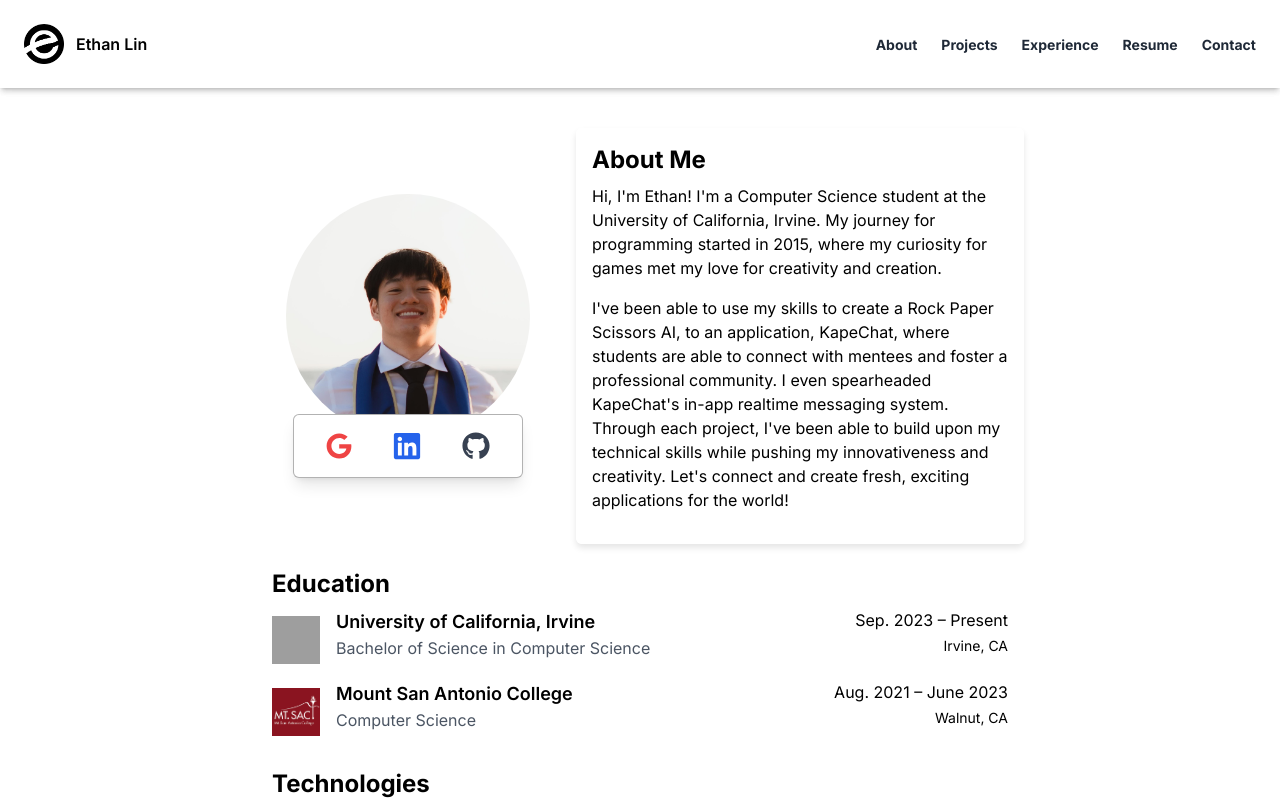
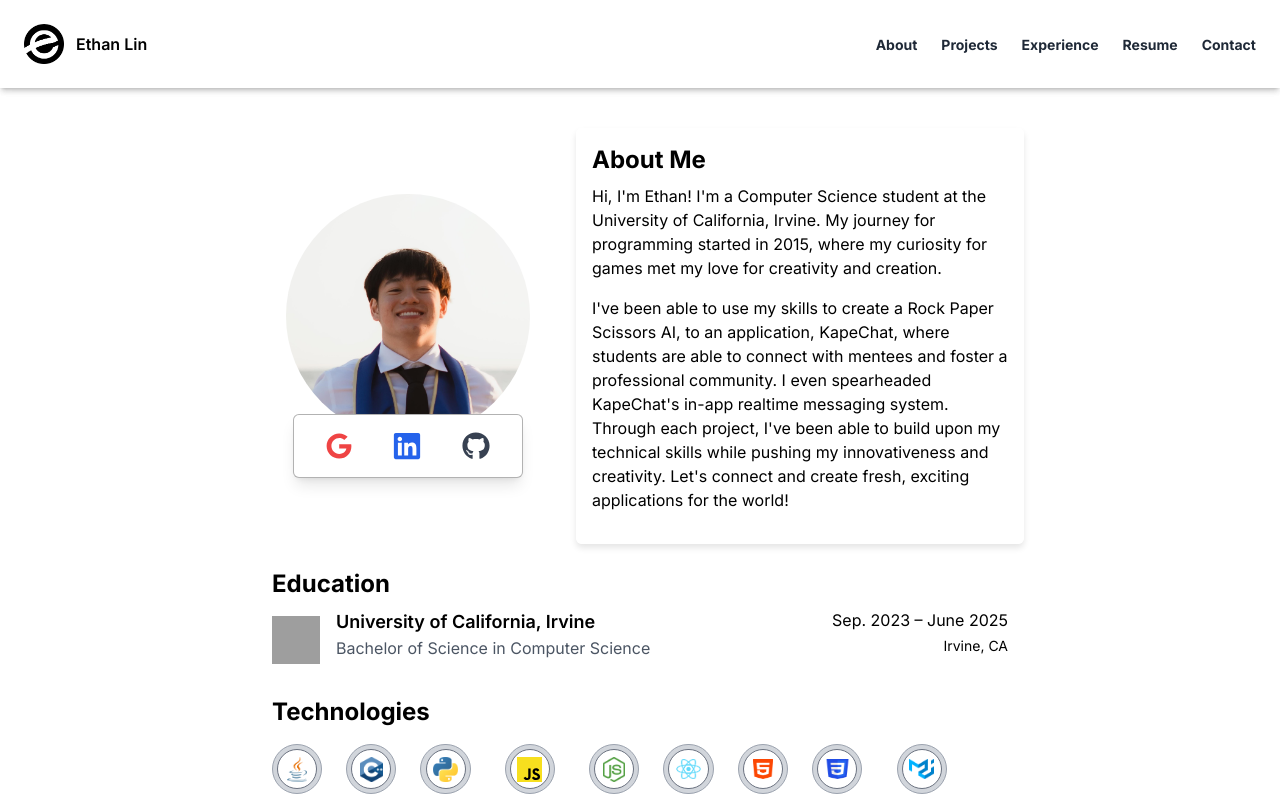
Before and after one commit to ethanlin03/ethanlin03.github.io, a React (Vite) app: page / in a window 1280 px wide. Shown: the top 800 px of the page. Built offline with nearby package versions, Linux system fonts and the light colour scheme; grey boxes are pictures that could not be loaded.

Commit message:
Updated education section

```diff
--- a/src/components/AboutSection.jsx
+++ b/src/components/AboutSection.jsx
@@ -107,12 +107,12 @@ const AboutSection = () => {
                         Education
                     </motion.h1>
 
-                    <div className="flex flex-col sm:flex-row items-start mb-4">
+                    <div className="flex flex-col sm:flex-row items-start mb-8">
                         <img src={uci} alt="UCI Icon" className="w-12 h-12 mr-4 mt-2" />
                         <div className="flex-1">
                             <div className="flex flex-col sm:flex-row sm:justify-between">
                                 <h2 className="text-lg font-semibold">University of California, Irvine</h2>
-                                <p className="text-base">Sep. 2023 – Present</p>
+                                <p className="text-base">Sep. 2023 – June 2025</p>
                             </div>
                             <div className="flex flex-col sm:flex-row sm:justify-between">
                                 <p className="text-base text-gray-600">Bachelor of Science in Computer Science</p>
@@ -121,19 +121,6 @@ const AboutSection = () => {
                         </div>
                     </div>
 
-                    <div className="flex flex-col sm:flex-row items-start mb-8">
-                        <img src={mtsac} alt="MtSac Icon" className="w-12 h-12 mr-4 mt-2" />
-                        <div className="flex-1">
-                            <div className="flex flex-col sm:flex-row sm:justify-between">
-                                <h2 className="text-lg font-semibold">Mount San Antonio College</h2>
-                                <p className="text-base">Aug. 2021 – June 2023</p>
-                            </div>
-                            <div className="flex flex-col sm:flex-row sm:justify-between">
-                                <p className="text-base text-gray-600">Computer Science</p>
-                                <p className="text-sm">Walnut, CA</p>
-                            </div>
-                        </div>
-                    </div>
                     <Technologies/>
                 </div>
             </div>
```
